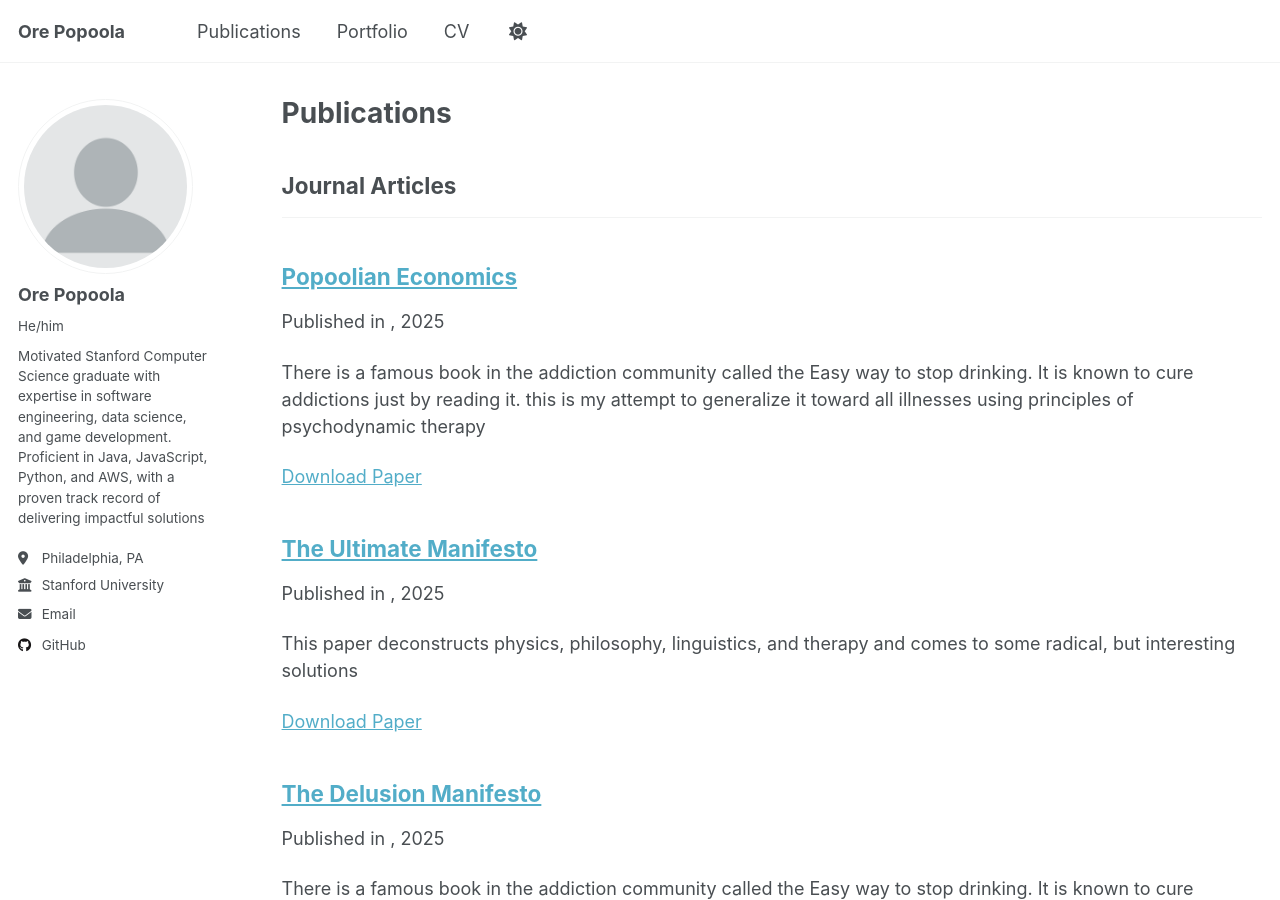
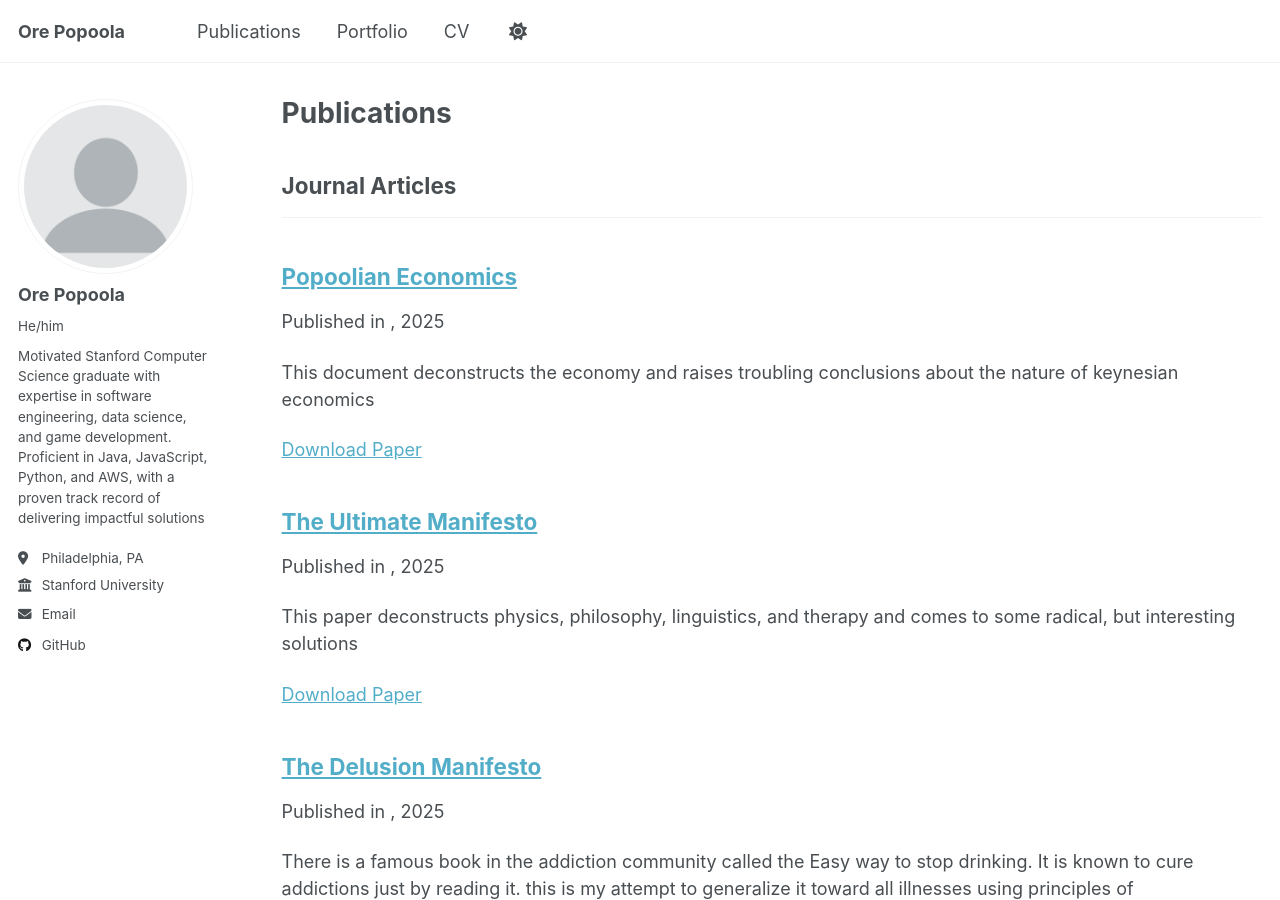
Before and after one commit to OrePopoola/orepopoola.github.io, a Jekyll site: the page built from _pages/publications.html, in a window 1280 px wide and 900 px high. Built offline with Jekyll 4.4.1, drawn with Linux system fonts in a browser that asks for light colours; a script that is not in the unit is left out.

Commit message:
Update paper5.md

```diff
--- a/_publications/paper5.md
+++ b/_publications/paper5.md
@@ -3,7 +3,7 @@ title: "Popoolian Economics"
 collection: publications
 category: manuscripts
 permalink: /publication/paper5
-excerpt: 'There is a famous book in the addiction community called the Easy way to stop drinking. It is known to cure addictions just by reading it. this is my attempt to generalize it toward all illnesses using principles of psychodynamic therapy'
+excerpt: 'This document deconstructs the economy and raises troubling conclusions about the nature of keynesian economics'
 
 paperurl: 'http://orepopoola.github.io/files/popoolianeconomics.pdf'
 
```
